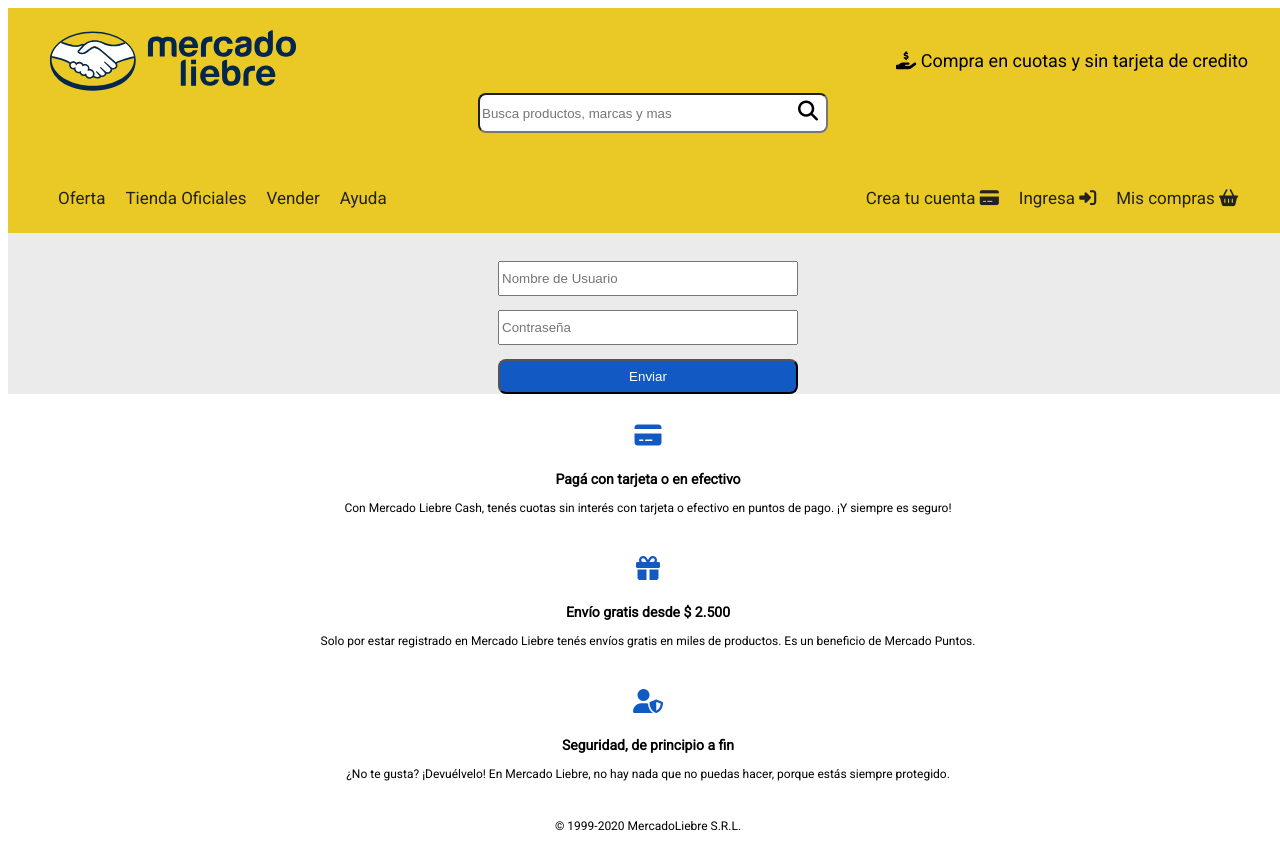
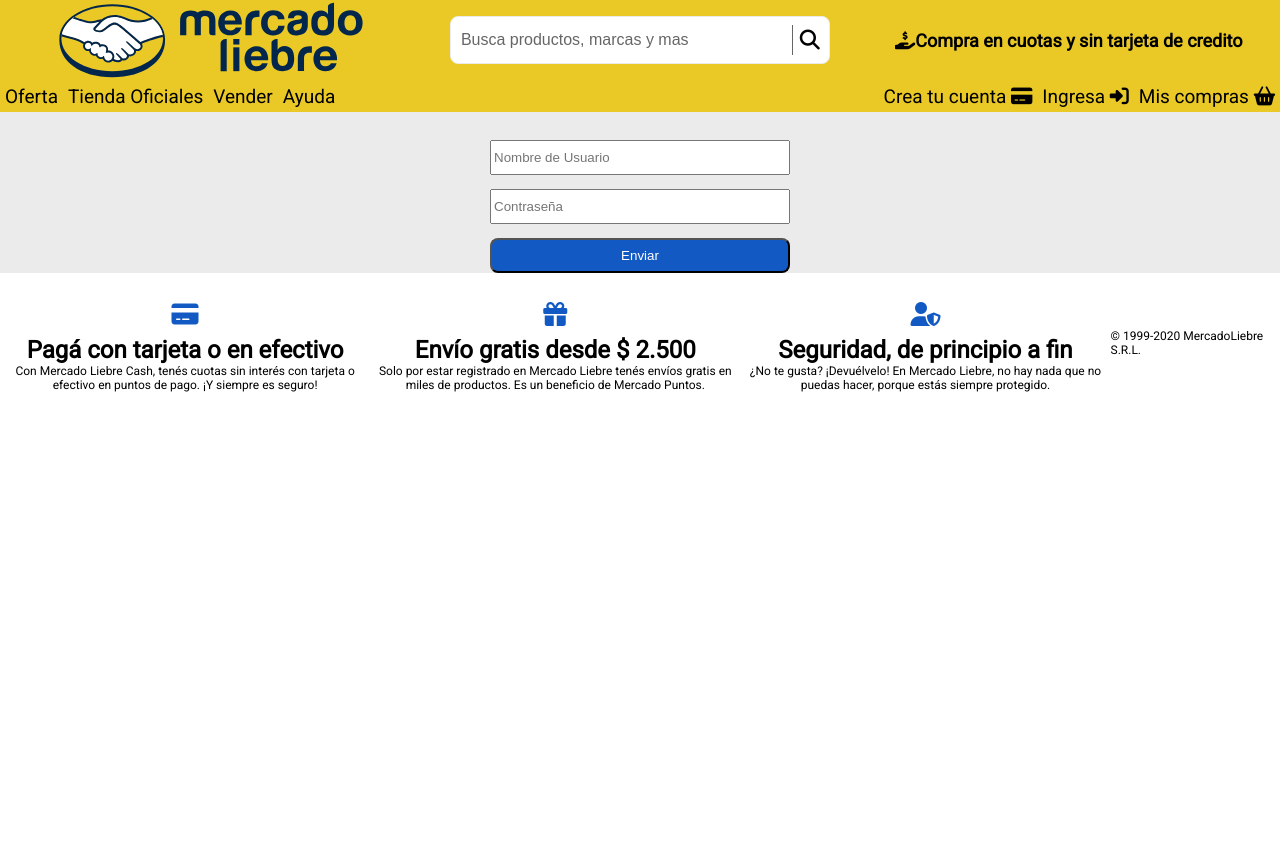
Before and after one commit to HernanPeinetti/MercadoLiebre-HernanPeinetti, a website: page views/login.html in a window 1280 px wide. After the commit the page ends 800 px from the top, so only its background shows below. Drawn offline with Linux system fonts and the light colour scheme; a web font is replaced by a local one.

Commit message:
login/register estilos

```diff
--- a/public/css/login.css
+++ b/public/css/login.css
@@ -1,6 +1,7 @@
 
 *{
-    Box-sizing: border-box
+    Box-sizing: border-box;
+    margin: 0;
   }
 
 body{
@@ -8,72 +9,102 @@
     font-family: 'Roboto', sans-serif;
     width: 100vw;
 }
-
-/*Header*/
-.main-header{
-    background-color: #EAC926;
-    padding: 20px;
+header{
+    width: 100vw;
+}
+h3{
+    font-size: 24px;
+}
+p{
+    font-size: 12px;
 }
 
-.logo{
-    width: 100px;
-
+div.top-header{
+    display: flex;
+    flex-wrap: wrap;
+    padding: 5%;
 }
 
-.copy-header{
-    font-weight: 400;
-    text-align: center;
-}
 
-.search-bar{
-    font-weight: 400;
-    text-align: center;
-    margin-bottom: 15px;
-    margin: auto;
-}
+
 
 
 .hamburguer-button{
     background-color: #1259c3;
     color: #ffffff;
-    display: block;
-    max-width: 50px;
     padding: 15px 0;
     border-radius: 8px;
     text-align: center;
     font-size: 18px;
-    margin: auto;
+    width: 50px;
+    height: 50px;
+
 }
 
 .main-navbar{
+    width: 100vw;
     display: none;
+    flex-flow: row wrap;
+    justify-content: center;
+    align-items: center;
+
+}
+.left-navbar,
+.right-navbar{
+    width: 50vw;
+    display: flex;
+    flex-flow: row wrap;
+    justify-content: center;
+    align-items: center;
+    list-style: none;
+    padding: 0;
+
 }
 
+.left-navbar li,
+.right-navbar li{
+    width: 100%;
+    display: flex;
+    justify-content: center;
+    align-items: center;
+    height: 2rem;
 
-.main-navbar ul{
-    list-style: none;
-    margin: 0;
-    padding: 0;
-}
 
-.main-navbar ul a{
-    text-decoration: none;
-    color: #222222;
-    display: inline-block;
-    padding: 5px 0;
-    font-size: 17px;
-}
-.busqueda{
-    width: 350px;
-    height: 40px;
-    border-radius: 8px;
-    margin-bottom: 10px;
 }
 
 
 
 
+
+
+
+
+
+
+
+
+
 /*Main*/
+
+
+
+
+
+
+
+
+
+
+
+
+
+
+
+
+
+
+
+
 
 .main-form{
     display: flex;
@@ -95,23 +126,14 @@
     height: 35px;
 }
 
-
 .input-container .search-bar i{
     top: 14px;
     font-size: 20px;
     margin-left: -30px;
 }
-
-
-/*
-.input-container .search-bar i{
-    margin-right: 20px;
-    top: 14px;
-    font-size: 20px;
-
+.main-form .button-enviar:hover{
+    background-color:blue;
 }
-
-*/
 
 
 
@@ -126,7 +148,7 @@
 
 
 
-
+/*Fin del main*/
 
 /*Footer*/
 
@@ -157,50 +179,114 @@
 
 
 
-@media (min-width: 768px) {
+
+.main-header{
+    display: flex;
+    flex-flow: column wrap;
+    justify-content: center;
+    align-items: center;
+    background-color:#EAC926;
+}
 .main-header-top-bar{
     display: flex;
-        justify-content: space-between;
-    }
-    .copy-header{
-        max-width: 350px;
-        text-align: right;
-    }
-    .hamburguer-button{
-        display: none;
-    }
-    .main-navbar{
-        display: flex;
-        justify-content: space-between;
-    }
-    .main-navbar ul{
-        display: flex;
+    flex-flow: row wrap;
+    justify-content: space-evenly;
+    align-items: center;
+    width: 100vw;
 
-    }
-    .main-navbar li{
-        margin: 0 5px;
+
+
+
 
 }
 
+
+
+
+.logo{
+    width: 50vw;
+    object-fit: contain;
+    height: 10vh;
+
+}
+.search-bar{
+    width: 45vw;
+    height: 10vh;
+    position: relative;
+    display: flex;
+    flex-flow: row nowrap;
+    justify-content: center;
+    align-items: center;
+
+
+
+}
+.copy-header{
+    width: 100vw;
+    height: 5vh;
+    display: flex;
+    justify-content: center;
+    align-items: center;
+
+
 }
 
-@media (min-width: 1200px) {
-    .logo{
-        width: 250px;
+.busqueda{
+    width: 90%;
+    height: 60%;
+    border-radius: 8px;
+    padding-left: 10px;
+    border: 1px solid #ebebeb;
+
+
+}
+
+.busqueda::placeholder{
+    font-size: 16px;
+    color: #666;
+
 }
 
 
-    .main-header-top-bar, .main-navbar{
-        max-width: 1200px;
-        margin: auto;
-    }
-    .main-navbar{
-        margin-top: 40px;
+.search-bar i{
+    font-size: 20px;
+    width: 30px;
+    height: 30px;
+    position: absolute;
+    right: 7%;
+    background-color: #ffffff;
+    display: flex;
+    justify-content: center;
+    align-items: center;
+    padding-left: 5px;
+    border-left: 1px solid #666;
+
+
+
+
 }
 
-    .main-header-top-bar{
+.hamburguesa-container{
+    width: 100vw;
+    height: 60px;
+    display: flex;
+    justify-content: center;
     align-items: center;
+
+
 }
+.left-navbar a,
+.right-navbar a{
+    text-decoration: none;
+    color: #000000;
+
+
+
+}
+
+
+
+
 
 
 
@@ -212,13 +298,6 @@
 .main-navbar a{
     font-size: 19px;
 }
-    .copy-header{
-        max-width: none;
-        font-size: 18px;
-        font-weight: 400;
-        margin: 0;
-
-    }
 
 
 
@@ -228,4 +307,169 @@
 
 
 
+
+
+
+
+
+
+
+
+
+
+
+
+
+
+
+
+
+@media (min-width: 361px) {
+    .producto-container{
+        width: 48vw;
+        box-shadow: 0px 0px 10px rgb(100, 100, 100);
     }
+
+
+}
+
+
+@media (min-width: 768px) {
+    .main-header-top-bar{
+        display: flex;
+        justify-content: space-between;
+    }
+
+    .main-navbar{
+        display: flex;
+    }
+    .main-navbar ul{
+        display: flex;
+
+    }
+    .main-navbar li{
+        margin: 0 5px;
+
+    }
+    .producto-container{
+        width: 23vw;
+    }
+
+    .logo{
+        width: 33vw;
+    }
+    .search-bar{
+        width: 33vw;
+    }
+    .copy-header{
+        width: 33vw;
+    }
+    .hamburguesa-container{
+        display: none;
+    }
+    .left-navbar{
+        width: 45vw;
+        justify-content: flex-start;
+    }
+    .right-navbar{
+        width: 55vw;
+        justify-content: flex-end;
+
+    }
+
+.left-navbar li,
+.right-navbar li{
+    width: auto;
+
+}
+
+
+}
+
+@media (min-width: 1200px) {
+
+}
+
+/*Animation*/
+
+.producto-container:hover {
+    cursor: pointer;
+    opacity: 70% ;
+  }
+
+  /* descripción oculta /*/
+  .producto-container .producto-descripcion {
+    display: none;
+  }
+
+  .producto-container:hover .producto-descripcion {
+    display: block;
+  }
+
+  /* rotación ícono */
+
+.fa-truck{
+    transition: transform 0,3s ease;
+}
+
+.fa-truck:hover{
+    transform: rotate(90deg);
+}
+
+ /*cambio de color iconos footer */
+
+
+.fa-credit-card {
+    transition: color 0.3s ease;
+}
+
+.fa-credit-card:hover{
+    color:#0022AA;
+}
+
+.fa-fa-gift {
+    transition: color 0.3s ease;
+}
+
+.fa-gift:hover{
+    color:#0022AA;
+}
+
+.fa-user-shield {
+    transition: color 0.3s ease;
+}
+
+.fa-user-shield:hover{
+    color:#0022AA;
+}
+
+/*Footer*/
+footer section {
+    margin-bottom: 20px;
+}
+
+
+
+@media screen and (min-width: 768px) {
+    footer {
+        display: flex;
+        flex-direction: row;
+        justify-content: space-between;
+    }}
+
+    footer section {
+        width: calc(33.33% - 20px);
+        margin-bottom: 0;
+    }
+
+
+footer section {
+    margin-bottom: 20px;
+}
+
+@media screen and (min-width: 768px) {
+    footer {
+        display: flex;
+        flex-direction: row;
+        justify-content: space-between;
+    }}
--- a/views/login.html
+++ b/views/login.html
@@ -13,24 +13,33 @@
 
 
 
+
 </head>
 <body>
     <header class="main-header">
         <div class="main-header-top-bar">
             <img src="../img/logo-mercado-liebre.svg" class="logo">
+            <div class="search-bar">
+                <input class="busqueda" type="text" name="search-bar" id="search-bar" placeholder="Busca productos, marcas y mas">
+                <i class="fa-solid fa-magnifying-glass"></i>
+                <!-- <span class="icono">
+                </span> -->
+            </div>
             <h2 class="copy-header">
                 <i class="fa-solid fa-hand-holding-dollar"></i>
                 Compra en cuotas y sin tarjeta de credito
             </h2>
         </div>
-        <div class="input-container">
+        <!-- <div class="input-container">
             <div class="search-bar">
                 <input class="busqueda" type="text" name="search-bar" id="search-bar" placeholder="Busca productos, marcas y mas"><span class="icono"><i class="fa-solid fa-magnifying-glass"></i></span>
             </div>
+        </div> -->
+        <div class="hamburguesa-container">
+            <div class="hamburguer-button">
+                <i class="fa-solid fa-bars"></i>
+            </div>
         </div>
-        <a href="#" class="hamburguer-button">
-            <i class="fa-solid fa-bars"></i>
-        </a>
 
         <nav class="main-navbar">
             <ul class="left-navbar">
@@ -45,6 +54,7 @@
                 <li><a href="#">Mis compras <i class="fa-solid fa-basket-shopping"></i></a></li>
             </ul>
         </nav>
+
     </header>
     <main class="main-form">
         <div class="forms">
```
Lines whose indentation alone changed are shown as unchanged.
